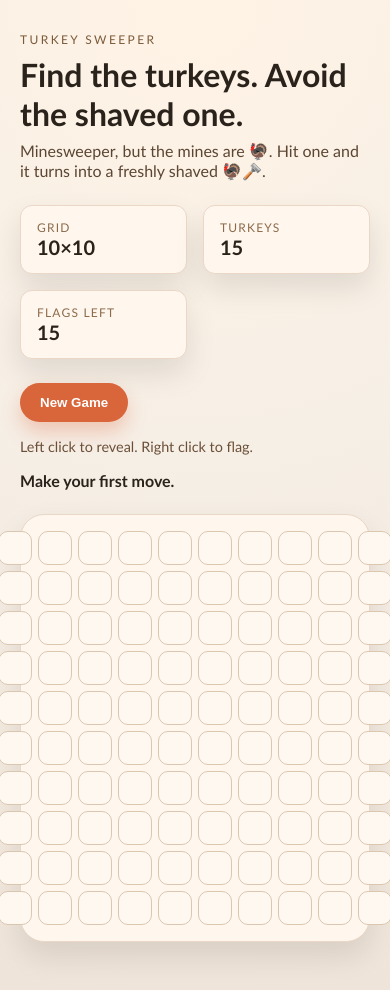
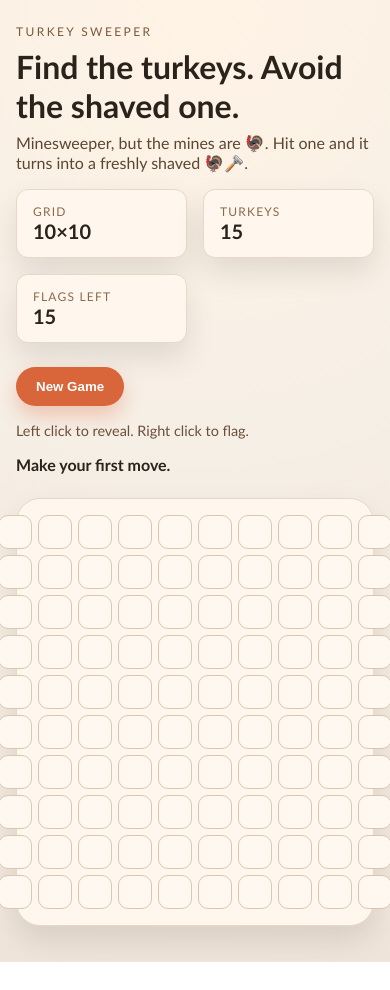
Before and after one commit to stingless4106/turkey-minesweeper, a plain HTML site: page index.html in a window 390 px wide. After the commit the page ends 962 px from the top, so only its background shows below. Drawn offline with Linux system fonts and the light colour scheme.

Commit message:
Improve mobile layout

```diff
--- a/styles.css
+++ b/styles.css
@@ -294,6 +294,27 @@ h1 {
 }
 
 @media (max-width: 720px) {
+  .page {
+    padding: 24px 16px 36px;
+  }
+
+  .header {
+    gap: 16px;
+  }
+
+  .subhead {
+    max-width: none;
+  }
+
+  .stats {
+    grid-template-columns: repeat(2, minmax(0, 1fr));
+  }
+
+  .controls {
+    flex-direction: column;
+    align-items: flex-start;
+  }
+
   .board-wrap {
     padding: 16px;
   }
@@ -305,4 +326,9 @@ h1 {
   .board {
     --cell-size: 34px;
   }
+
+  .modal__card {
+    width: min(90vw, 340px);
+    padding: 24px;
+  }
 }
```
